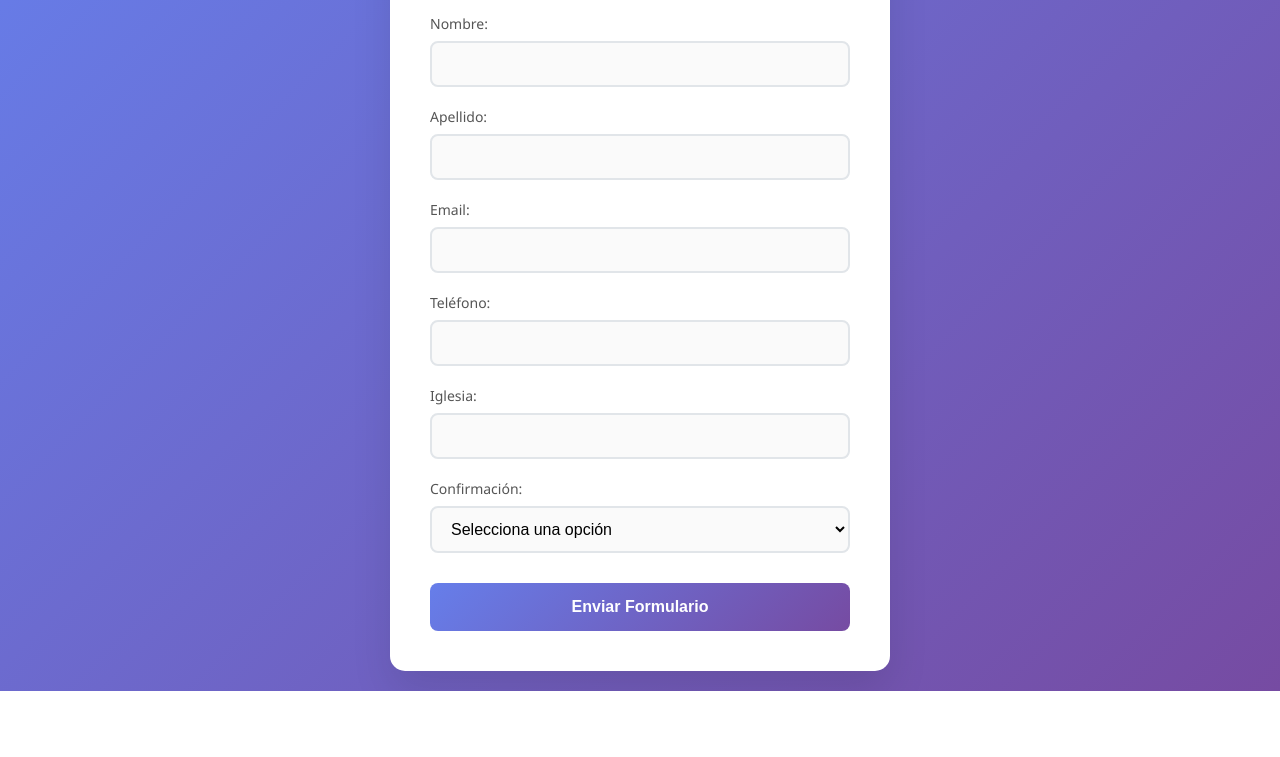
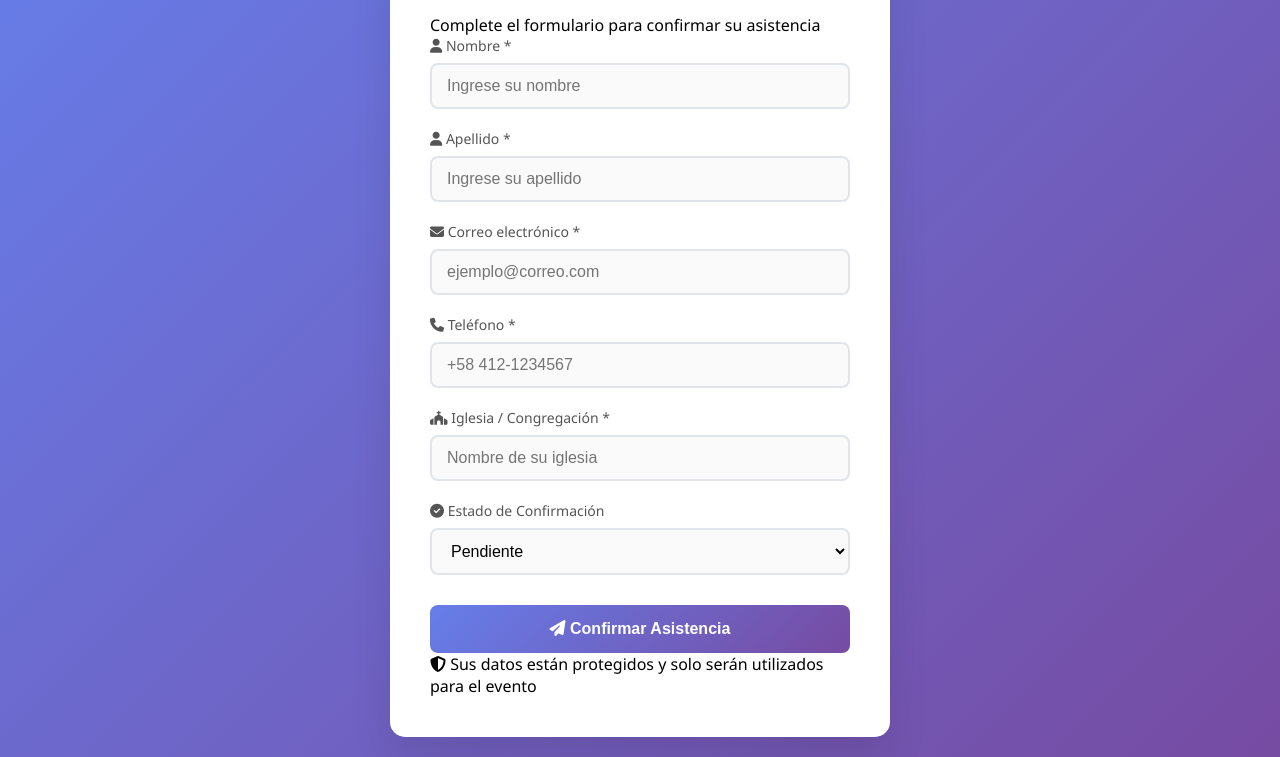
Before and after one commit to Jonathan-Quinto/Registros_Pastores2, a plain HTML site: page index.html in a window 1280 px wide. Shown: the part 114-871 px from the top of the page. Before the commit the page ends 805 px from the top, so only its background shows below. Drawn offline with Linux system fonts and the light colour scheme.

Commit message:
Update index.html

```diff
--- a/index.html
+++ b/index.html
@@ -1,56 +1,155 @@
 <!DOCTYPE html>
 <html lang="es">
 <head>
-    <meta charset="UTF-8">
-    <meta name="viewport" content="width=device-width, initial-scale=1.0">
-    <title>Formulario de Registro</title>
+  <meta charset="UTF-8" />
+  <meta name="viewport" content="width=device-width, initial-scale=1.0, user-scalable=no"/>
+  <title>Registro para la Cena de Pastores</title>
+
+  <!-- SEO Meta Tags -->
+  <meta name="description" content="Registro oficial para la cena de pastores. Confirma tu asistencia de manera rápida y sencilla.">
+  <meta name="keywords" content="cena pastores, registro, iglesia, confirmación asistencia">
+  <meta name="author" content="Organización de la Cena">
+
+  <!-- PWA Meta Tags -->
+  <meta name="theme-color" content="#2563eb">
+  <meta name="apple-mobile-web-app-capable" content="yes">
+  <meta name="apple-mobile-web-app-status-bar-style" content="default">
+  <meta name="apple-mobile-web-app-title" content="Registro Cena">
+
+  <!-- Favicon -->
+  <link rel="icon" href="favicon.ico" />
+  <link rel="apple-touch-icon" href="icon-192.png">
+
+  <!-- FontAwesome -->
+  <link rel="stylesheet" href="https://cdnjs.cloudflare.com/ajax/libs/font-awesome/6.4.0/css/all.min.css" crossorigin="anonymous" />
+
+  <!-- Google Fonts -->
+  <link rel="preconnect" href="https://fonts.googleapis.com">
+  <link rel="preconnect" href="https://fonts.gstatic.com" crossorigin>
+  <link href="https://fonts.googleapis.com/css2?family=Inter:wght@300;400;500;600;700&display=swap" rel="stylesheet">
+
+  <!-- Estilos -->
   <link rel="stylesheet" href="style.css">
+
+  <!-- Schema.org para SEO -->
+  <script type="application/ld+json">
+  {
+    "@context": "https://schema.org",
+    "@type": "Event",
+    "name": "Cena de Pastores",
+    "description": "Evento especial para pastores y líderes religiosos",
+    "organizer": {
+      "@type": "Organization",
+      "name": "Organización de la Cena"
+    }
+  }
+  </script>
 </head>
 <body>
+  <div class="background"></div>
+  <div class="overlay"></div>
+  <div class="grid-pattern"></div>
+
   <div class="container">
-        <h1>Formulario de Registro</h1>
+    <div class="form-card">
+      <div class="header">
+        <h1>
+          <i class="fas fa-utensils"></i>
+          Registro para la Cena
+        </h1>
+        <p>Complete el formulario para confirmar su asistencia</p>
+      </div>
 
-        <form id="registroForm">
+      <form id="registroForm" novalidate>
         <div class="form-group">
-                <label for="nombre">Nombre:</label>
-                <input type="text" id="nombre" name="nombre" required>
+          <label for="nombre">
+            <i class="fas fa-user"></i>
+            Nombre <span class="required">*</span>
+          </label>
+          <div class="input-wrapper">
+            <input type="text" id="nombre" name="nombre" class="form-input" required maxlength="50" placeholder="Ingrese su nombre" autocomplete="given-name" />
+          </div>
         </div>
 
         <div class="form-group">
-                <label for="apellido">Apellido:</label>
-                <input type="text" id="apellido" name="apellido" required>
+          <label for="apellido">
+            <i class="fas fa-user"></i>
+            Apellido <span class="required">*</span>
+          </label>
+          <div class="input-wrapper">
+            <input type="text" id="apellido" name="apellido" class="form-input" required maxlength="50" placeholder="Ingrese su apellido" autocomplete="family-name" />
+          </div>
         </div>
 
         <div class="form-group">
-                <label for="email">Email:</label>
-                <input type="email" id="email" name="email" required>
+          <label for="email">
+            <i class="fas fa-envelope"></i>
+            Correo electrónico <span class="required">*</span>
+          </label>
+          <div class="input-wrapper">
+            <input type="email" id="email" name="email" class="form-input" required placeholder="ejemplo@correo.com" autocomplete="email" />
+          </div>
         </div>
 
         <div class="form-group">
-                <label for="telefono">Teléfono:</label>
-                <input type="tel" id="telefono" name="telefono" required>
+          <label for="telefono">
+            <i class="fas fa-phone"></i>
+            Teléfono <span class="required">*</span>
+          </label>
+          <div class="input-wrapper">
+            <input type="tel" id="telefono" name="telefono" class="form-input" required maxlength="20" placeholder="+58 412-1234567" autocomplete="tel" />
+          </div>
         </div>
 
         <div class="form-group">
-                <label for="iglesia">Iglesia:</label>
-                <input type="text" id="iglesia" name="iglesia" required>
+          <label for="iglesia">
+            <i class="fas fa-church"></i>
+            Iglesia / Congregación <span class="required">*</span>
+          </label>
+          <div class="input-wrapper">
+            <input type="text" id="iglesia" name="iglesia" class="form-input" required maxlength="150" placeholder="Nombre de su iglesia" autocomplete="organization" />
+          </div>
         </div>
 
         <div class="form-group">
-                <label for="confirmacion">Confirmación:</label>
-                <select id="confirmacion" name="confirmacion" required>
-                    <option value="">Selecciona una opción</option>
-                    <option value="SI">Sí</option>
-                    <option value="NO">No</option>
+          <label for="confirmacion">
+            <i class="fas fa-check-circle"></i>
+            Estado de Confirmación
+          </label>
+          <div class="input-wrapper">
+            <select id="confirmacion" name="confirmacion" class="form-select">
+              <option value="PENDIENTE">Pendiente</option>
+              <option value="SI">Confirmado - SÍ</option>
+              <option value="NO">Confirmado - NO</option>
             </select>
           </div>
+        </div>
 
-            <button type="submit" class="submit-btn">Enviar Formulario</button>
+        <button type="submit" class="submit-btn" id="btnSubmit">
+          <i class="fas fa-paper-plane"></i>
+          Confirmar Asistencia
+        </button>
       </form>
 
-        <div id="mensaje" class="mensaje hidden"></div>
+      <div id="mensaje" class="message" style="display:none;"></div>
+
+      <div class="footer">
+        <p>
+          <i class="fas fa-shield-alt"></i>
+          Sus datos están protegidos y solo serán utilizados para el evento
+        </p>
+      </div>
+    </div>
   </div>
 
+  <div id="loading" class="loading-overlay" style="display:none;">
+    <div class="loading-content">
+      <i class="fas fa-spinner"></i>
+      <p>Procesando registro...</p>
+    </div>
+  </div>
+
+  <!-- JavaScript -->
   <script src="script.js"></script>
 </body>
 </html>
```
Lines whose indentation alone changed are shown as unchanged.
